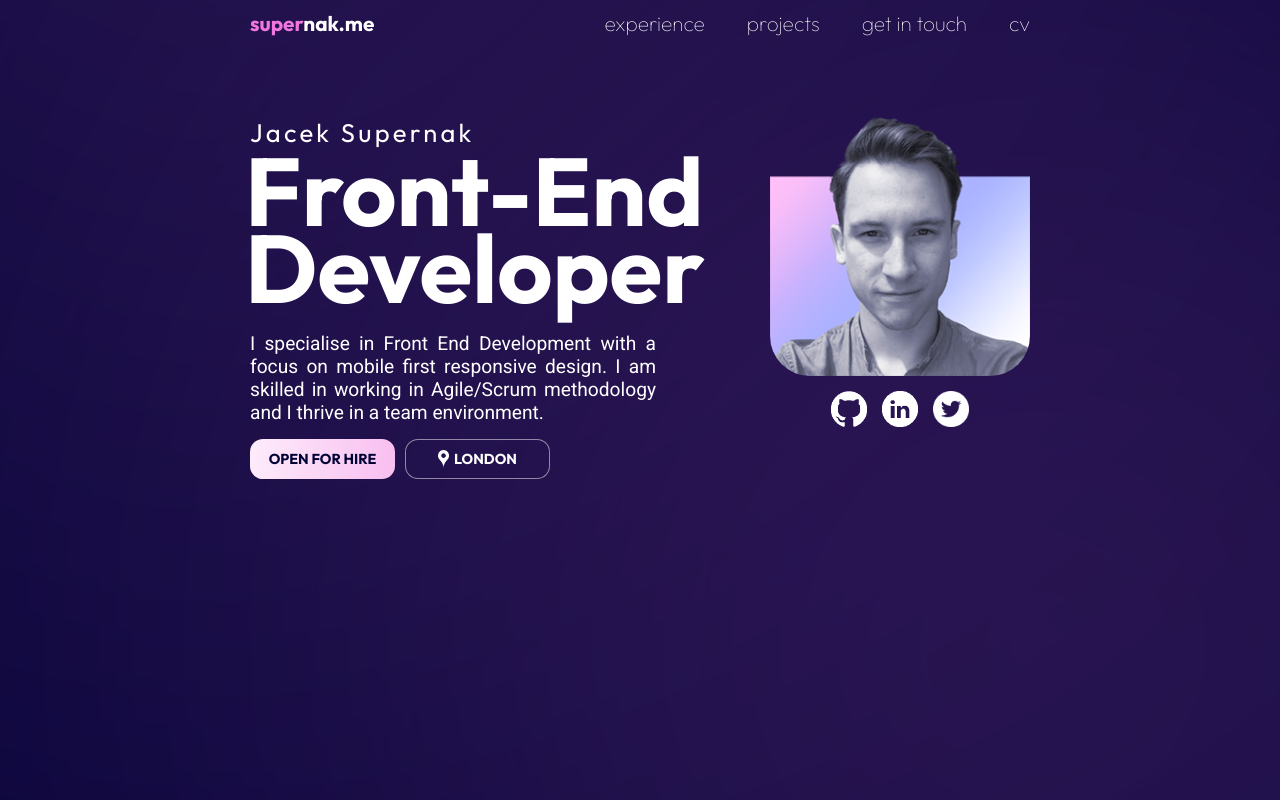
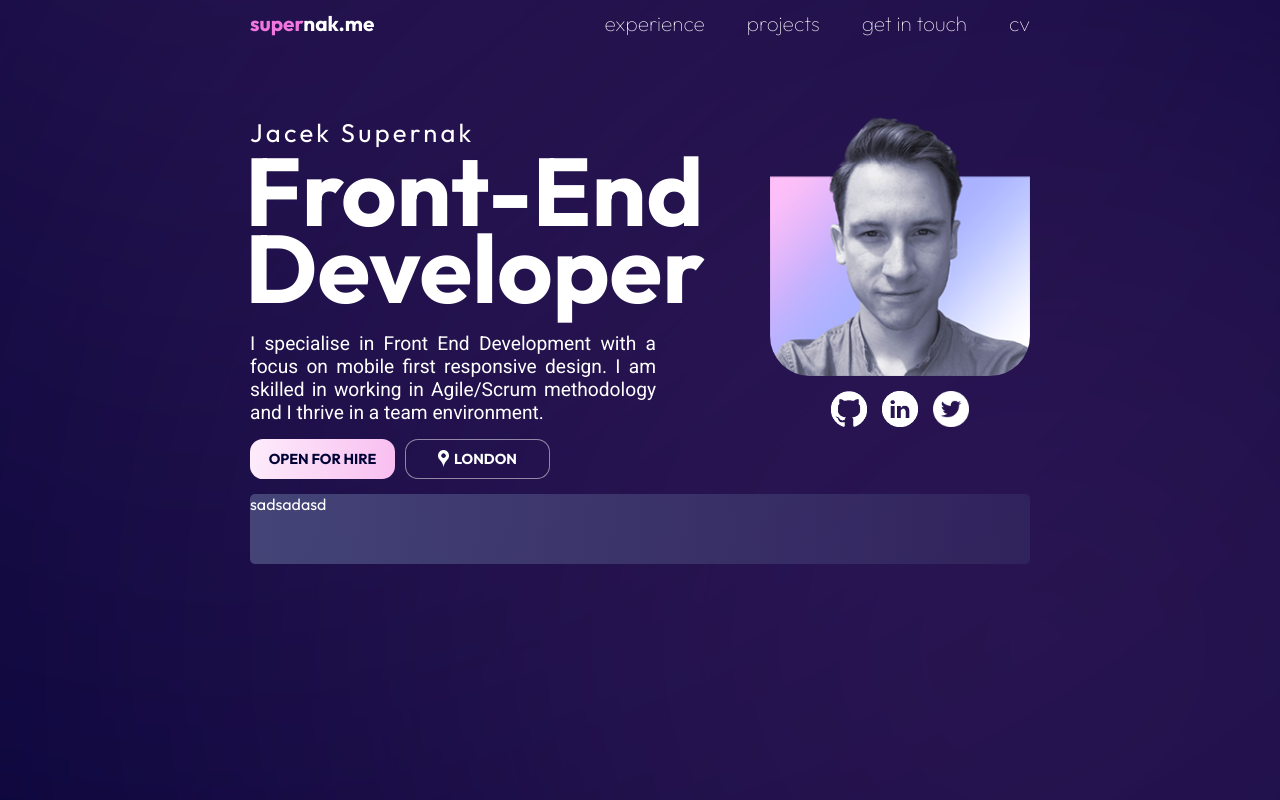
Before and after one commit to jaceksupernak/portfolio, a React (Create React App) app: page / in a window 1280 px wide. Shown: the top 800 px of the page. Built offline with nearby package versions, Linux system fonts and the light colour scheme.

Commit message:
create Skills component

```diff
--- a/index.d.ts
+++ b/index.d.ts
@@ -2,3 +2,8 @@ declare module '*.png' {
     const value: any;
     export = value;
  }
+
+ declare module '*.jpg' {
+    const value: any;
+    export = value;
+ }
--- a/src/App.tsx
+++ b/src/App.tsx
@@ -5,6 +5,7 @@ import theme from './theme/theme';
 import Eclipses from './components/eclipses/Eclipses';
 import Navbar from './components/navbar/Navbar';
 import Hero from './components/hero/Hero';
+import Skills from './components/skills/Skills';
 
 const SiteWrapper = styled.div`
   width: 100%;
@@ -20,6 +21,7 @@ const App:React.FC = () => (
       <SiteWrapper>
         <Navbar />
         <Hero />
+        <Skills />
         <Eclipses />
       </SiteWrapper>
     </>
--- /dev/null
+++ b/src/components/skills/Skills.tsx
@@ -0,0 +1,17 @@
+import React from 'react';
+import styled from 'styled-components';
+
+const SkillsStyled = styled.div`
+  width: 100%;
+  height: 70px;
+  background: linear-gradient(91.78deg, #515586 -44.01%, rgba(204, 207, 255, 0) 140.31%);
+  border-radius: 5px;
+`;
+
+const Skills:React.FC = () => (
+  <SkillsStyled>
+    sadsadasd
+  </SkillsStyled>
+);
+
+export default Skills;
--- a/src/theme/theme.ts
+++ b/src/theme/theme.ts
@@ -2,6 +2,7 @@
 const dark = {
   primaryDark: 'rgba(0, 2, 53, 1)', //#000235
   primaryDarkBleaker: 'rgba(81, 85, 134, 1)', //#515586
+  primaryDarkBleakerTransparent: 'rgba(81, 85, 134, 0.5)', //#515586
   primaryDarkBrighter: 'rgba(188, 198, 255, 1)', //#BCC6FF
   primaryLight: 'rgba(255, 255, 255, 1)', //#FFFFFF
   primaryLightTransparent: 'rgba(255, 255, 255, 0.5)', //#FFFFF
```
